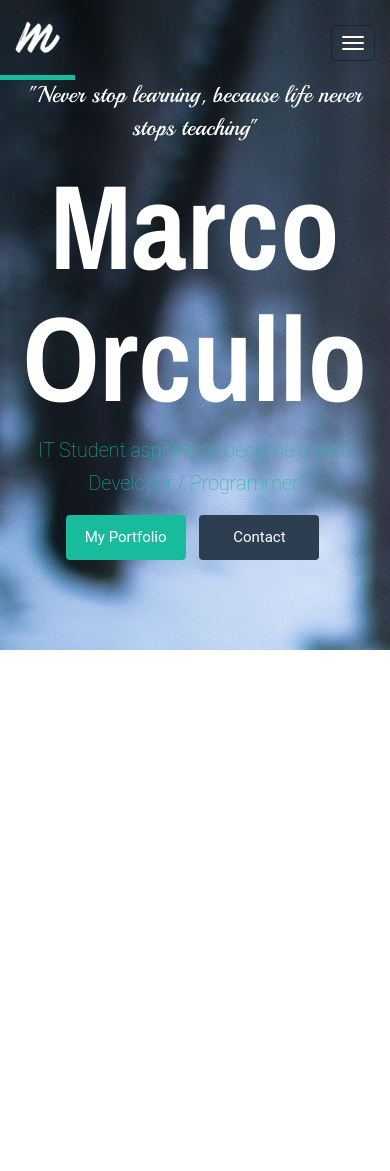
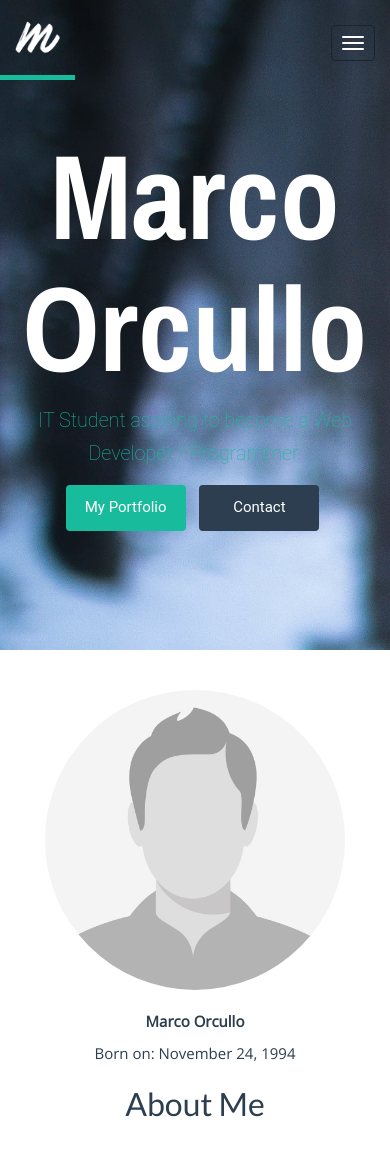
Before and after one commit to morcullo/morcullo, a plain HTML site: page index.html in a window 390 px wide. Before the commit the page ends 844 px from the top, so only its background shows below. Drawn offline with nearby package versions, Linux system fonts and the light colour scheme; a web font is replaced by a local one.

Commit message:
added color changing nav on scroll and about me section

```diff
--- a/index.html
+++ b/index.html
@@ -10,6 +10,23 @@
     <link href="https://fonts.googleapis.com/css?family=Playball" rel="stylesheet">
     <script src="https://ajax.googleapis.com/ajax/libs/jquery/3.1.1/jquery.min.js"></script>
     <script type="text/javascript" src="js/bootstrap.min.js"></script>
+    <script>
+      $(document).ready(function(){
+         var scroll_start = 0;
+         var startchange = $('#startchange');
+         var offset = startchange.offset();
+          if (startchange.length){
+         $(document).scroll(function() {
+            scroll_start = $(this).scrollTop();
+            if(scroll_start > offset.top) {
+                $(".navbar-default").css('background-color', '#2c3e50');
+             } else {
+                $('.navbar-default').css('background-color', 'transparent');
+             }
+         });
+          }
+      });
+    </script>
     <style>
         body {
           font-family: 'Open Sans', sans-serif;
@@ -43,7 +60,7 @@
           margin: 25px 15px 25px 0;
         }
 
-        .navbar {
+        .navbar-default {
           background: transparent;
           padding: 5px 40px;
         }
@@ -56,16 +73,14 @@
           font-family: 'Roboto', sans-serif;
           display: flex;
           align-items: center;
-          top: 0px;
-          position: fixed;
-          width: 100%;
+          margin-bottom: 0px;
         }
+
 
         .jumbotron h1 {
           font-family: 'Archivo Narrow', sans-serif;
           font-size: 120px;
           color: white;
-          margin-top: 0px;
         }
 
         .underline {
@@ -81,6 +96,10 @@
           font-family: 'Playball', cursive;
         }
 
+        .container .row {
+          padding: 40px 0px;
+        }
+
         @media (max-width: 767px) {
           .navbar {
             padding: 0px;
@@ -89,6 +108,9 @@
 
           .navbar-brand>img {
             padding-left: 10px;
+          }
+          .navbar ul {
+            margin-top: 0px;
           }
           .navbar li {
             background: #2c3e50;
@@ -101,7 +123,7 @@
     <body>
         <!-- Navbar -->
         <div class="navigation">
-            <nav class="navbar navbar-default navbar-static-top">
+            <nav class="navbar navbar-default navbar-fixed-top" role="navigation">
 
                     <div class="navbar-header">
                         <button type="button" class="navbar-toggle" data-toggle="collapse" data-target="#myNavbar">
@@ -126,9 +148,8 @@
         <!-- Navbar end -->
 
         <!-- Jumbotron -->
-        <div class="jumbotron">
+        <div id="startchange" class="jumbotron">
             <div class="container text-center">
-                <p class="quote">"Never stop learning, because life never stops teaching"</p>
                 <h1>Marco Orcullo</h1>
                 <p><small>IT Student aspiring to become a Web Developer / Programmer.</small></p>
                 <ul class="list-inline">
@@ -139,7 +160,21 @@
         </div>
         <!-- Jumbotron end -->
 
-
+        <!-- About -->
+          <div class="container">
+            <div class="row">
+              <div class="col-sm-4">
+                <div class="text-center">
+                  <img src="images/marco.jpg" alt="Marco" class="img-circle" height="300">
+                  <p><br><strong>Marco Orcullo</strong></p>
+                  <p>Born on: November 24, 1994</p>
+                </div>
+              </div>
+              <div class="col-sm-8 text-center">
+                <h2>About Me</h2>
+              </div>
+            </div>
+          </div>
     </body>
 
 </html>
```
Also changed, not shown: images/marco.jpg (added).
